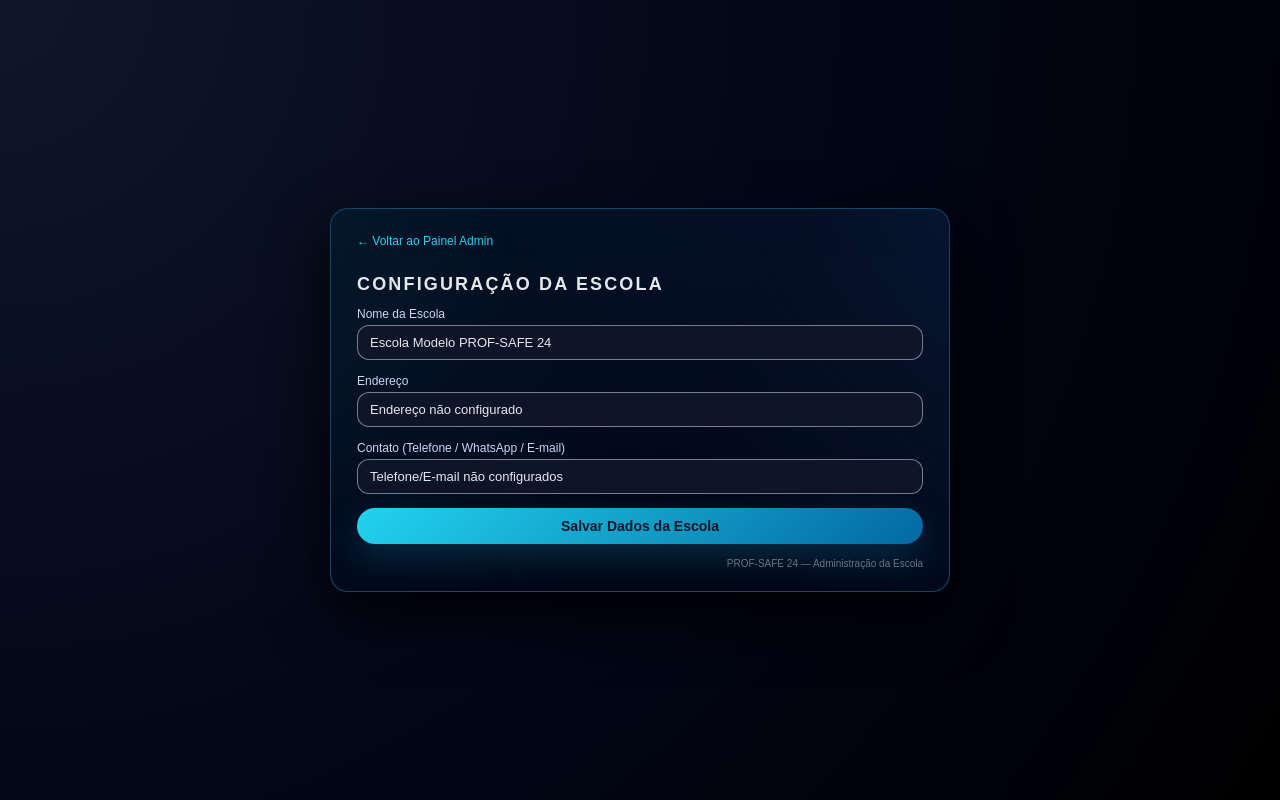
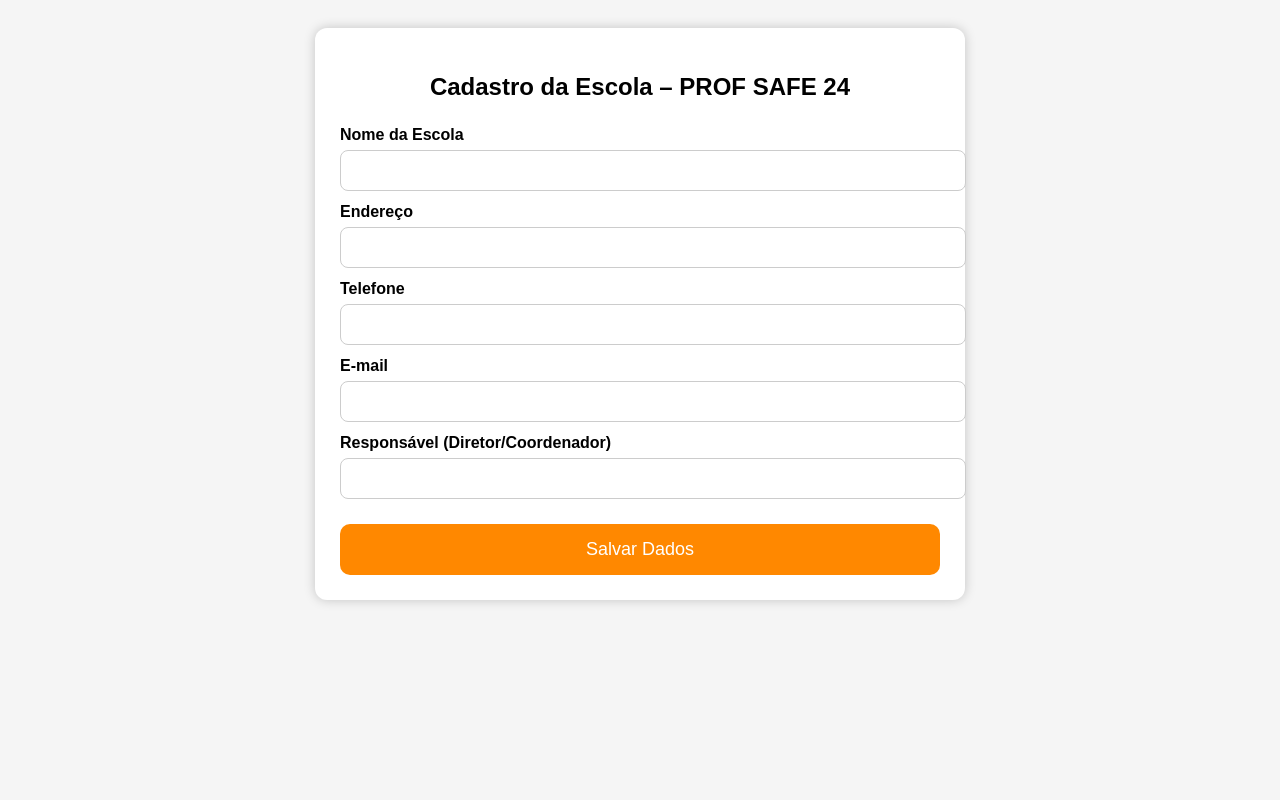
Before and after one commit to salveci2022/prof-safe24, a Flask app: page /admin/escola in a window 1280 px wide. Run offline with Flask 3, Linux system fonts and the light colour scheme.

Commit message:
Update admin_school.html

```diff
--- a/templates/admin_school.html
+++ b/templates/admin_school.html
@@ -1,168 +1,81 @@
 <!DOCTYPE html>
-<html lang="pt-br">
+<html lang="pt-BR">
 <head>
     <meta charset="UTF-8">
-    <title>Configuração da Escola – PROF-SAFE 24</title>
     <meta name="viewport" content="width=device-width, initial-scale=1.0">
+    <title>Cadastro da Escola – PROF-SAFE 24</title>
 
     <style>
-        * { box-sizing:border-box; }
         body {
-            margin:0;
             font-family: Arial, sans-serif;
-            background: radial-gradient(circle at top left, #0f172a 0, #020617 55%, #000 100%);
-            color:#e5e7eb;
-            min-height:100vh;
-            display:flex;
-            align-items:center;
-            justify-content:center;
-            padding:20px;
+            background: #f5f5f5;
+            padding: 20px;
         }
-
-        .shell{
-            width:100%;
-            max-width:620px;
-            background:rgba(2,8,23,0.96);
-            border-radius:18px;
-            border:1px solid rgba(56,189,248,0.35);
-            padding:22px 26px;
-            box-shadow:0 24px 60px rgba(0,0,0,0.9);
-            position:relative;
-            overflow:hidden;
+        .container {
+            max-width: 600px;
+            margin: auto;
+            background: white;
+            padding: 25px;
+            border-radius: 12px;
+            box-shadow: 0 0 12px rgba(0,0,0,0.2);
         }
-
-        .shell::before{
-            content:"";
-            position:absolute;
-            inset:-35%;
-            background:
-                radial-gradient(circle at 0 0, rgba(56,189,248,0.16), transparent 55%),
-                radial-gradient(circle at 100% 0, rgba(59,130,246,0.2), transparent 55%);
-            opacity:0.9;
-            pointer-events:none;
+        h2 {
+            text-align: center;
+            margin-bottom: 25px;
         }
-
-        .shell-inner{
-            position:relative;
-            z-index:1;
+        label {
+            font-weight: bold;
+            margin-top: 12px;
+            display: block;
         }
-
-        h2 {
-            text-transform: uppercase;
-            letter-spacing: 0.12em;
-            color:#e5e7eb;
-            margin-bottom:12px;
-            font-size:18px;
+        input {
+            width: 100%;
+            padding: 12px;
+            border-radius: 8px;
+            border: 1px solid #ccc;
+            margin-top: 6px;
         }
-
-        .form-group{
-            margin-bottom:14px;
+        button {
+            margin-top: 25px;
+            width: 100%;
+            padding: 15px;
+            font-size: 18px;
+            background: #FF8800;
+            color: white;
+            border: none;
+            border-radius: 10px;
+            cursor: pointer;
         }
-
-        label{
-            display:block;
-            font-size:12px;
-            color:#cbd5f5;
-            margin-bottom:4px;
-        }
-
-        input{
-            width:100%;
-            padding:9px 12px;
-            border-radius:12px;
-            border:1px solid rgba(148,163,184,0.75);
-            background:rgba(15,23,42,0.95);
-            color:#e5e7eb;
-            font-size:13px;
-        }
-
-        input:focus{
-            outline:none;
-            border-color:#22d3ee;
-            box-shadow:0 0 0 1px rgba(34,211,238,0.6);
-        }
-
-        .btn{
-            width:100%;
-            border-radius:999px;
-            padding:10px 0;
-            background:linear-gradient(135deg,#22d3ee,#0369a1);
-            color:#0f172a;
-            font-weight:bold;
-            font-size:14px;
-            border:none;
-            cursor:pointer;
-            box-shadow:0 14px 32px rgba(8,47,73,0.9);
-        }
-
-        .btn:hover{
-            filter:brightness(1.06);
-        }
-
-        .success-box{
-            background:rgba(6,95,70,0.5);
-            border:1px solid #22c55e;
-            color:#bbf7d0;
-            padding:10px 14px;
-            border-radius:10px;
-            font-size:12px;
-            margin-bottom:12px;
-        }
-
-        .footer{
-            text-align:right;
-            font-size:10px;
-            color:#6b7280;
-            margin-top:14px;
-        }
-
-        .back-btn{
-            display:inline-block;
-            margin-bottom:12px;
-            font-size:12px;
-            color:#22d3ee;
-            text-decoration:none;
+        button:hover {
+            background: #e57600;
         }
     </style>
 </head>
 
 <body>
-<div class="shell">
-    <div class="shell-inner">
+    <div class="container">
+        <h2>Cadastro da Escola – PROF SAFE 24</h2>
 
-        <a class="back-btn" href="/admin">← Voltar ao Painel Admin</a>
+        <form id="formEscola">
+            <label>Nome da Escola</label>
+            <input type="text" id="nome" required>
 
-        <h2>Configuração da Escola</h2>
+            <label>Endereço</label>
+            <input type="text" id="endereco" required>
 
-        {% if saved %}
-        <div class="success-box">
-            ✔ Dados atualizados com sucesso!
-        </div>
-        {% endif %}
+            <label>Telefone</label>
+            <input type="text" id="telefone" required>
 
-        <form method="POST">
-            <div class="form-group">
-                <label for="school_name">Nome da Escola</label>
-                <input type="text" id="school_name" name="school_name" value="{{ school_name }}">
-            </div>
+            <label>E-mail</label>
+            <input type="email" id="email" required>
 
-            <div class="form-group">
-                <label for="school_address">Endereço</label>
-                <input type="text" id="school_address" name="school_address" value="{{ school_address }}">
-            </div>
+            <label>Responsável (Diretor/Coordenador)</label>
+            <input type="text" id="responsavel" required>
 
-            <div class="form-group">
-                <label for="school_contact">Contato (Telefone / WhatsApp / E-mail)</label>
-                <input type="text" id="school_contact" name="school_contact" value="{{ school_contact }}">
-            </div>
+            <button type="submit">Salvar Dados</button>
+        </form>
+    </div>
 
-            <button class="btn" type="submit">Salvar Dados da Escola</button>
-        </form>
-
-        <div class="footer">
-            PROF-SAFE 24 — Administração da Escola
-        </div>
-    </div>
-</div>
+    <script src="/static/js/salvar-escola.js"></script>
 </body>
 </html>
```
